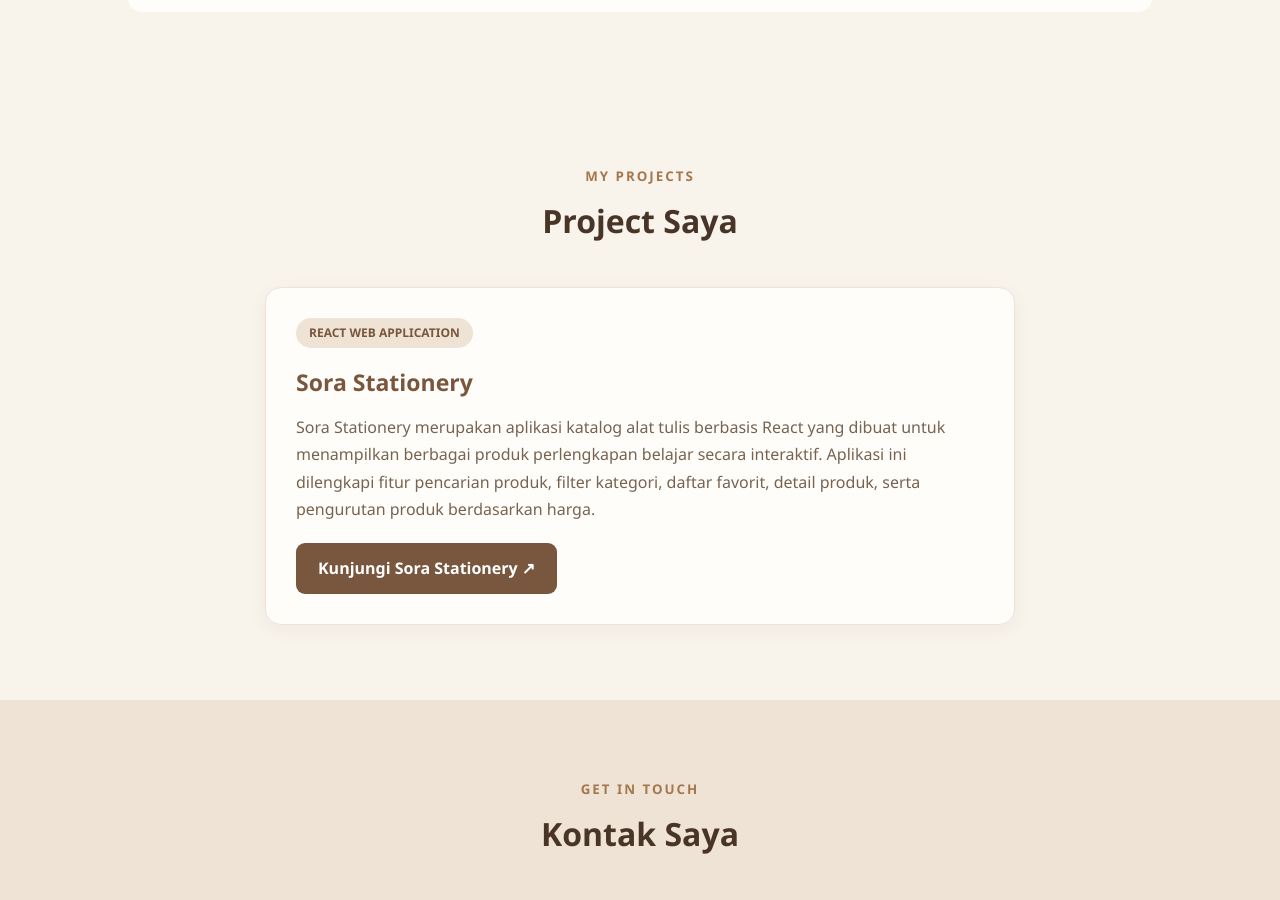
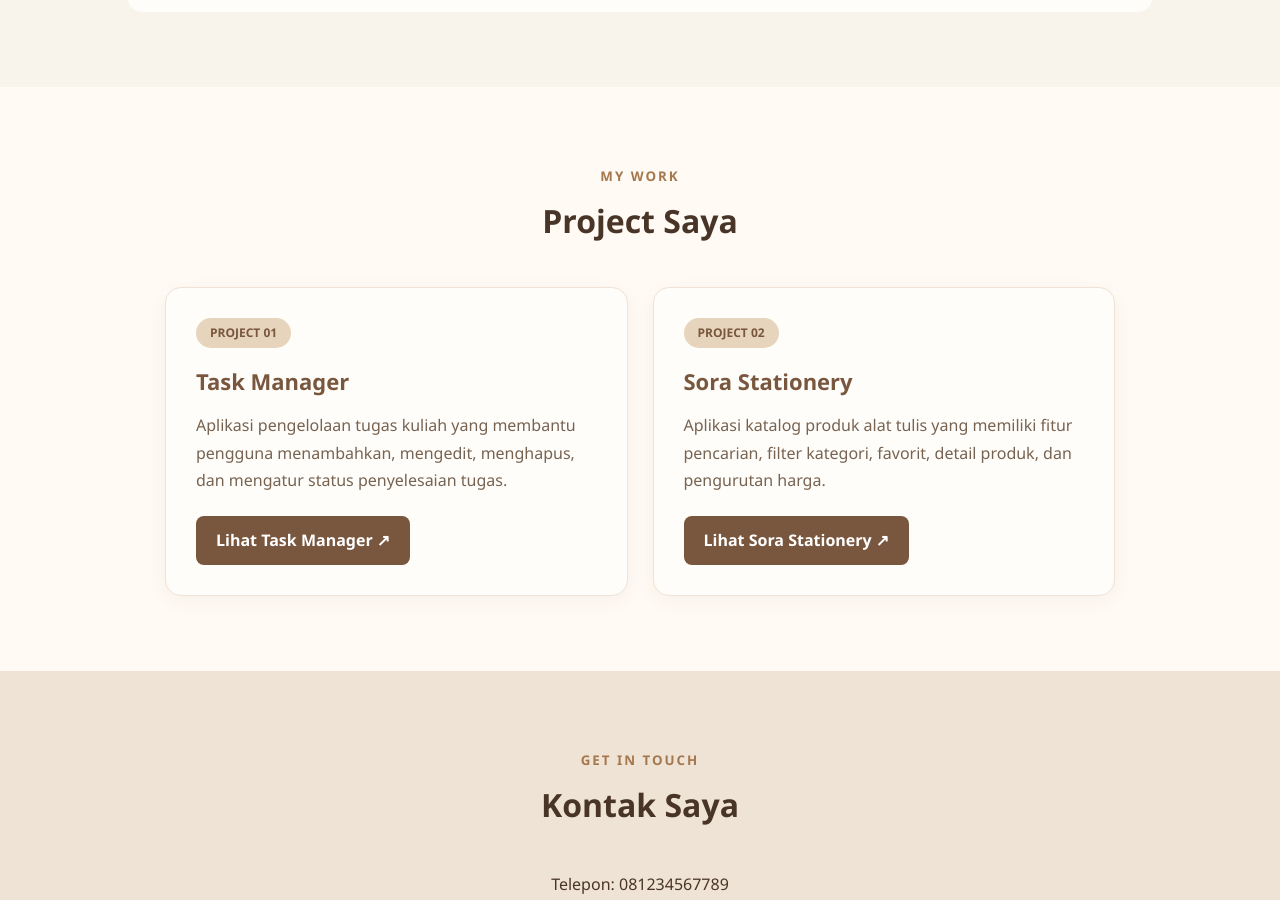
Before and after one commit to suciramadhani25/projek-paw-suci, a website built with Vite: page profil.html in a window 1280 px wide. Shown: the part 2663-3563 px from the top of the page. Built offline with nearby package versions, Linux system fonts and the light colour scheme.

Commit message:
Menampilkan Task Manager dan Sora Stationery berdampingan

```diff
--- a/profil.html
+++ b/profil.html
@@ -127,10 +127,10 @@
             display: inline-block;
             padding: 12px 22px;
             border-radius: 9px;
+            background: #a4774d;
+            color: white;
             text-decoration: none;
             font-weight: 600;
-            background: #a4774d;
-            color: white;
             transition: .3s;
         }
 
@@ -253,47 +253,63 @@
 
         /* PROJECT SAYA */
         .projects {
-            background: #f8f3eb;
+            background: #fffaf3;
+        }
+
+        .project-list {
+            display: grid;
+            grid-template-columns: repeat(2, minmax(0, 1fr));
+            gap: 25px;
+            max-width: 950px;
+            margin: auto;
         }
 
         .project-card {
-            max-width: 750px;
-            margin: auto;
+            background: #fffdf9;
             padding: 30px;
-            background: #fffdf9;
+            border-radius: 16px;
             border: 1px solid #eee3d6;
-            border-radius: 16px;
             box-shadow: 0 5px 20px #4935280c;
+            display: flex;
+            flex-direction: column;
+            align-items: flex-start;
+            transition: .3s;
         }
 
-        .project-card h3 {
-            color: #79563e;
-            font-size: 23px;
-            margin-bottom: 12px;
-        }
-
-        .project-card p {
-            color: #776352;
-            margin-bottom: 20px;
+        .project-card:hover {
+            transform: translateY(-5px);
+            box-shadow: 0 10px 25px #49352818;
         }
 
         .project-label {
             display: inline-block;
-            background: #efe3d5;
+            background: #e7d4bd;
             color: #79563e;
-            padding: 5px 13px;
+            padding: 5px 14px;
             border-radius: 20px;
             font-size: 12px;
             font-weight: bold;
             margin-bottom: 15px;
         }
 
+        .project-card h3 {
+            color: #79563e;
+            font-size: 22px;
+            margin-bottom: 12px;
+        }
+
+        .project-card p {
+            color: #776352;
+            margin-bottom: 22px;
+            flex-grow: 1;
+        }
+
         .project-button {
             display: inline-block;
-            padding: 12px 22px;
+            padding: 11px 20px;
             background: #79563e;
             color: white;
-            border-radius: 9px;
+            border-radius: 8px;
             text-decoration: none;
             font-weight: 600;
             transition: .3s;
@@ -301,7 +317,7 @@
 
         .project-button:hover {
             background: #a4774d;
-            transform: translateY(-3px);
+            transform: translateY(-2px);
         }
 
         .contact {
@@ -348,7 +364,8 @@
             }
 
             .about,
-            .biodata {
+            .biodata,
+            .project-list {
                 grid-template-columns: 1fr;
             }
 
@@ -370,7 +387,7 @@
         <a href="#biodata">Biodata</a>
         <a href="#pendidikan">Pendidikan</a>
         <a href="#matakuliah">Mata Kuliah</a>
-        <a href="#project">Project</a>
+        <a href="#projects">Project</a>
         <a href="#kontak">Kontak</a>
     </nav>
 </header>
@@ -532,35 +549,51 @@
     </section>
 
     <!-- PROJECT SAYA -->
-    <section class="projects" id="project">
+    <section class="projects" id="projects">
         <div class="section-title">
-            <small>MY PROJECTS</small>
+            <small>MY WORK</small>
             <h2>Project Saya</h2>
         </div>
 
+        <div class="project-list">
+
             <div class="project-card">
-            <span class="project-label">REACT WEB APPLICATION</span>
+                <span class="project-label">PROJECT 01</span>
+
+                <h3>Task Manager</h3>
+
+                <p>
+                    Aplikasi pengelolaan tugas kuliah yang membantu
+                    pengguna menambahkan, mengedit, menghapus,
+                    dan mengatur status penyelesaian tugas.
+                </p>
+
+                <a href="index.html" class="project-button">
+                    Lihat Task Manager ↗
+                </a>
+            </div>
+
+            <div class="project-card">
+                <span class="project-label">PROJECT 02</span>
 
                 <h3>Sora Stationery</h3>
 
                 <p>
-                Sora Stationery merupakan aplikasi katalog alat tulis
-                berbasis React yang dibuat untuk menampilkan berbagai
-                produk perlengkapan belajar secara interaktif.
-
-                Aplikasi ini dilengkapi fitur pencarian produk,
-                filter kategori, daftar favorit, detail produk,
-                serta pengurutan produk berdasarkan harga.
+                    Aplikasi katalog produk alat tulis yang memiliki
+                    fitur pencarian, filter kategori, favorit,
+                    detail produk, dan pengurutan harga.
                 </p>
 
                 <a
                     href="https://sora-stationery.vercel.app/"
-                class="project-button"
                     target="_blank"
                     rel="noopener noreferrer"
+                    class="project-button"
                 >
-                Kunjungi Sora Stationery ↗
+                    Lihat Sora Stationery ↗
                 </a>
+            </div>
+
         </div>
     </section>
 
```
Lines whose indentation alone changed are shown as unchanged.
